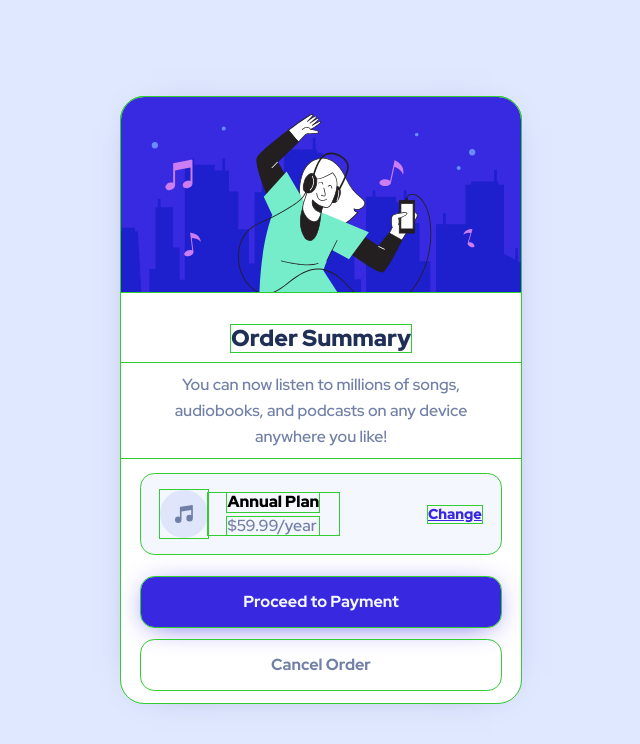
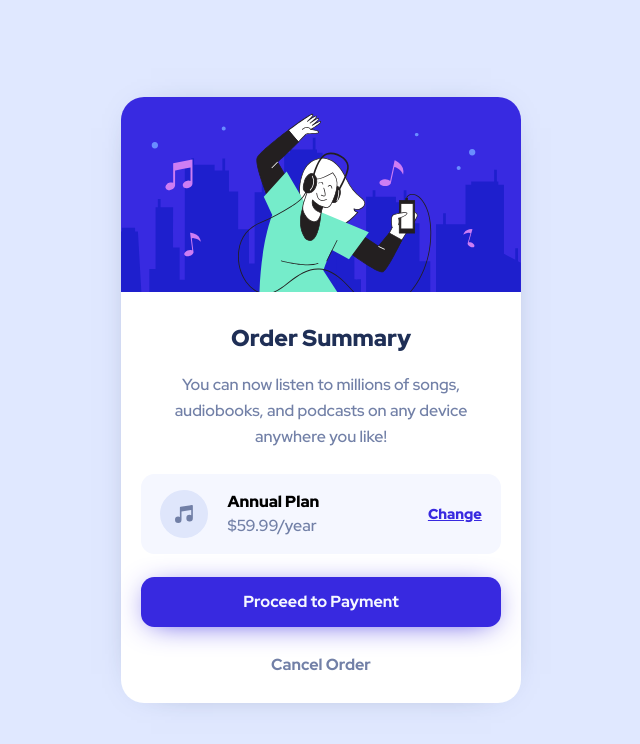
Before and after one commit to aras72h/order-summary-component, a plain HTML site: page index.html in a window 1280 px wide. Shown: the whole page, without its empty margins (319-959 px from the left). Drawn offline with Linux system fonts and the light colour scheme.

Commit message:
minor fix

```diff
--- a/style.css
+++ b/style.css
@@ -33,7 +33,7 @@
   box-sizing: border-box;
   margin: 0;
   padding: 0;
-  outline: 1px solid limegreen;
+  /* outline: 1px solid limegreen; */
 }
 
 /* Layout */
```
